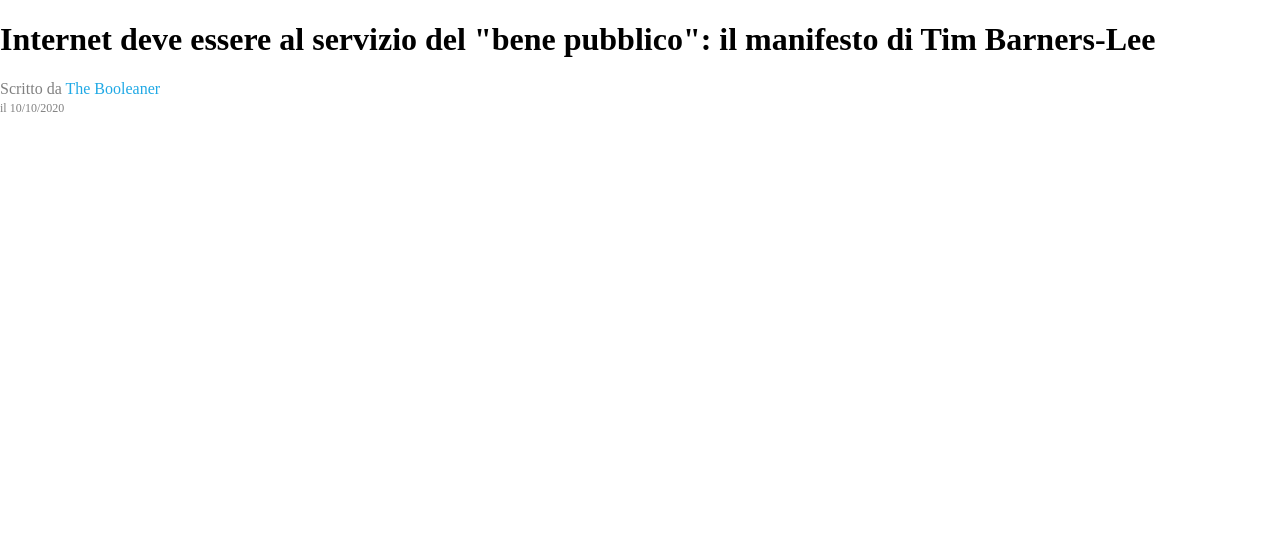
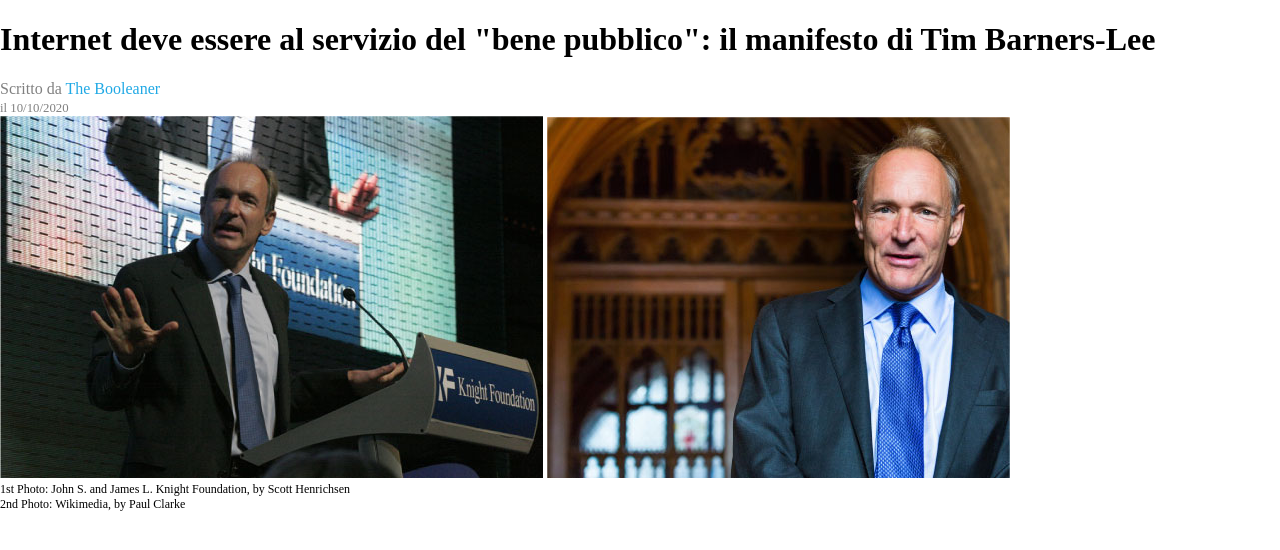
Before and after one commit to benjamin-scalari/html-css-booleaner, a plain HTML site: page index.html in a window 1280 px wide. Shown: the part 100-650 px from the top of the page. Drawn offline with Linux system fonts and the light colour scheme.

Commit message:
aggiunta immagini

```diff
--- a/css/style.css
+++ b/css/style.css
@@ -19,6 +19,7 @@ header{
 }
 /* /intestazione del sito */
 
+/* colore crediti */
 .info{
   color: rgb(128, 128, 128);
 }
@@ -28,5 +29,10 @@ header{
 }
 
 .date{
+  font-size: 80%;
+}
+/* /colore crediti */
+
+.photo-credits{
   font-size: 75%;
 }
--- a/index.html
+++ b/index.html
@@ -40,6 +40,20 @@
       </span>
     <!-- /crediti -->
 
+    <!-- immagini articolo -->
+    <div>
+      <img src="img/tim-1.jpg" alt="Tim Barners-Lee durante una conferenza">
+      <img src="img/tim-2.jpg" alt="Tim Barners-Lee">
+
+      <div class="photo-credits">
+        1st Photo: John S. and James L. Knight Foundation, by Scott Henrichsen
+      </div>
+      <div class="photo-credits">
+        2nd Photo: Wikimedia, by Paul Clarke
+      </div>
+    </div>
+    <!-- /immagini articolo -->
+
   </main>
 
   <footer>
```
